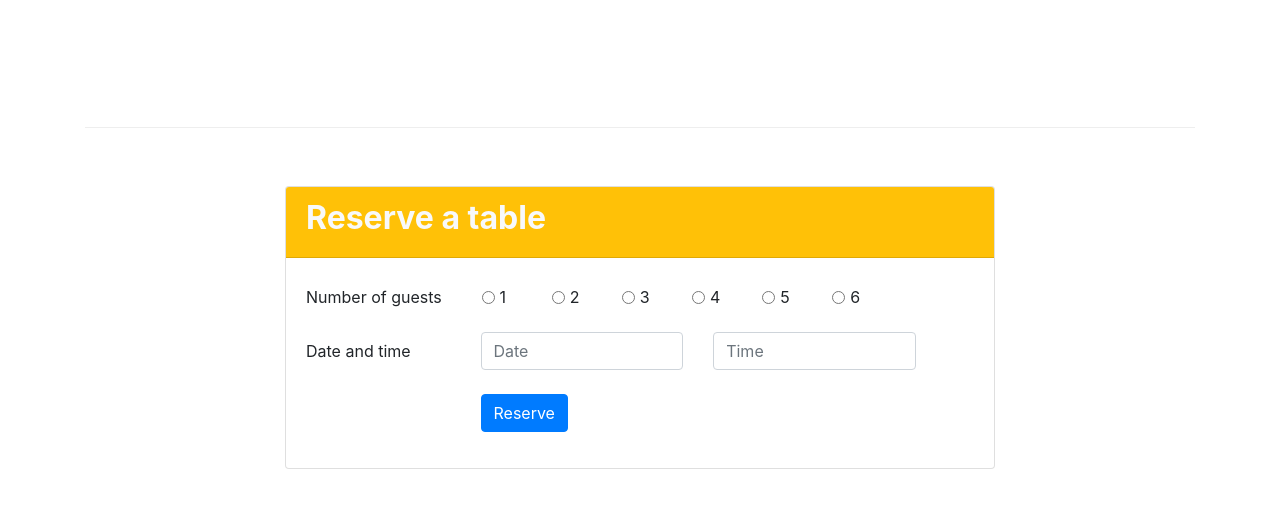
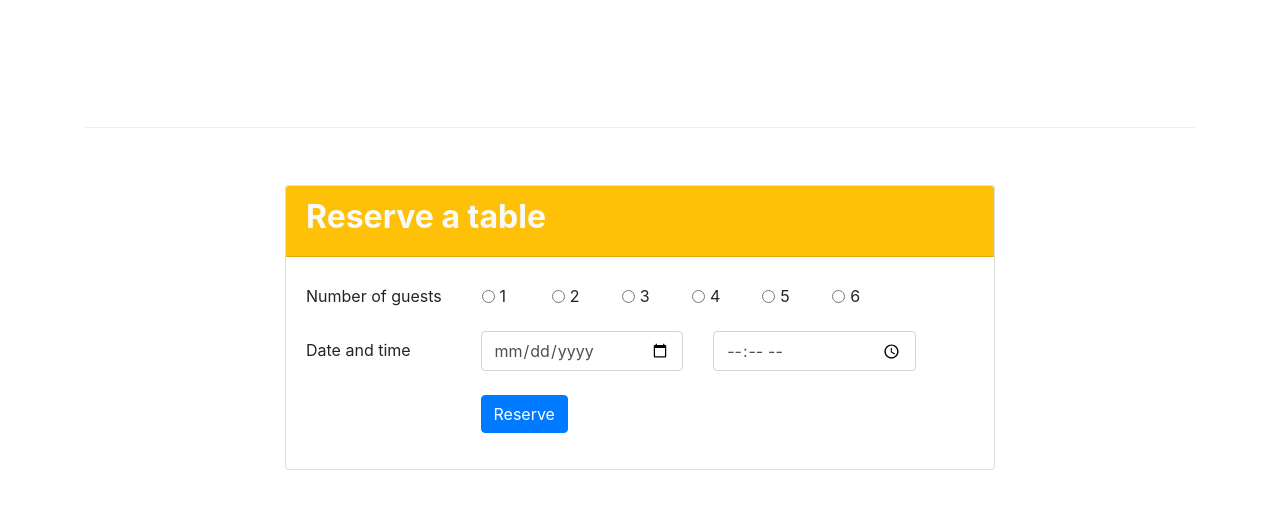
Before and after one commit to nikizhelqzkov/webDev, a website: page index.html in a window 1280 px wide. Shown: the part 1376-1901 px from the top of the page. Drawn offline with nearby package versions, Linux system fonts and the light colour scheme.

Commit message:
adding more stuffs

```diff
--- a/index.html
+++ b/index.html
@@ -53,7 +53,7 @@
           <img src="img/logo.png" alt="Logo" class="img-fluid" title="The logo of the restaurant">
         </div>
         <div class="col-sm-8 m-auto col-md-offset-0 col-md-4 align-self-center">
-          <a class="btn btn-lg btn-block btn-warning" href="#form-reserve" role="button">Reserve a ticket</a>
+          <a class="btn btn-lg btn-block btn-warning text-white" href="#form-reserve" role="button">Reserve a ticket</a>
         </div>
       </div>
     </div>
@@ -156,10 +156,10 @@
               <div class="form-group row">
                 <label for="date" class="col-form-label col-12 col-md-3 ">Date and time</label>
                 <div class="col-md-4">
-                  <input type="text" class="form-control mb-2 mb-md-0" id="date" name="date" placeholder="Date" />
+                  <input type="date" class="form-control mb-2 mb-md-0" id="date" name="date" placeholder="Date" />
                 </div>
                 <div class="col-md-4">
-                  <input type="text" class="form-control" id="time" name="time" placeholder="Time" />
+                  <input type="time" class="form-control" id="time" name="time" placeholder="Time" />
                 </div>
               </div>
               <div class="form-group row ">
```
